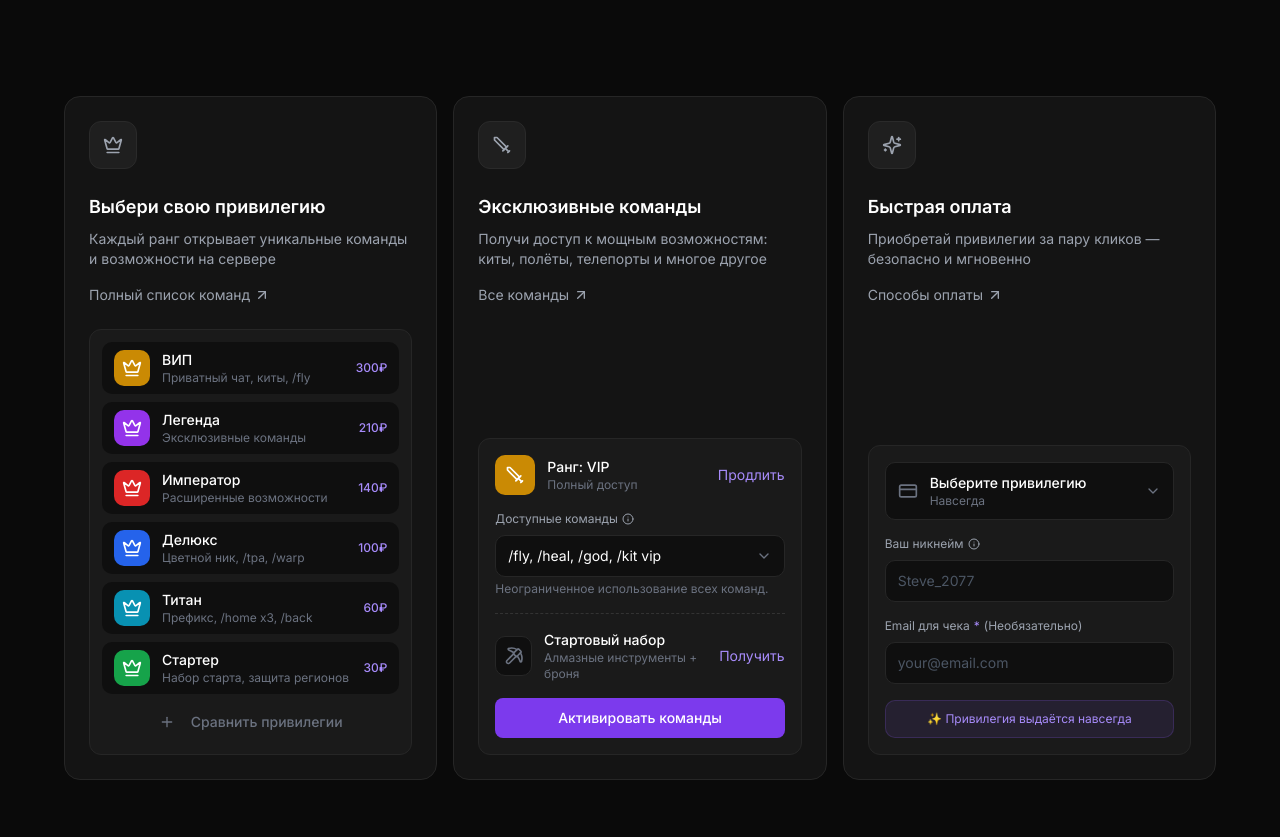
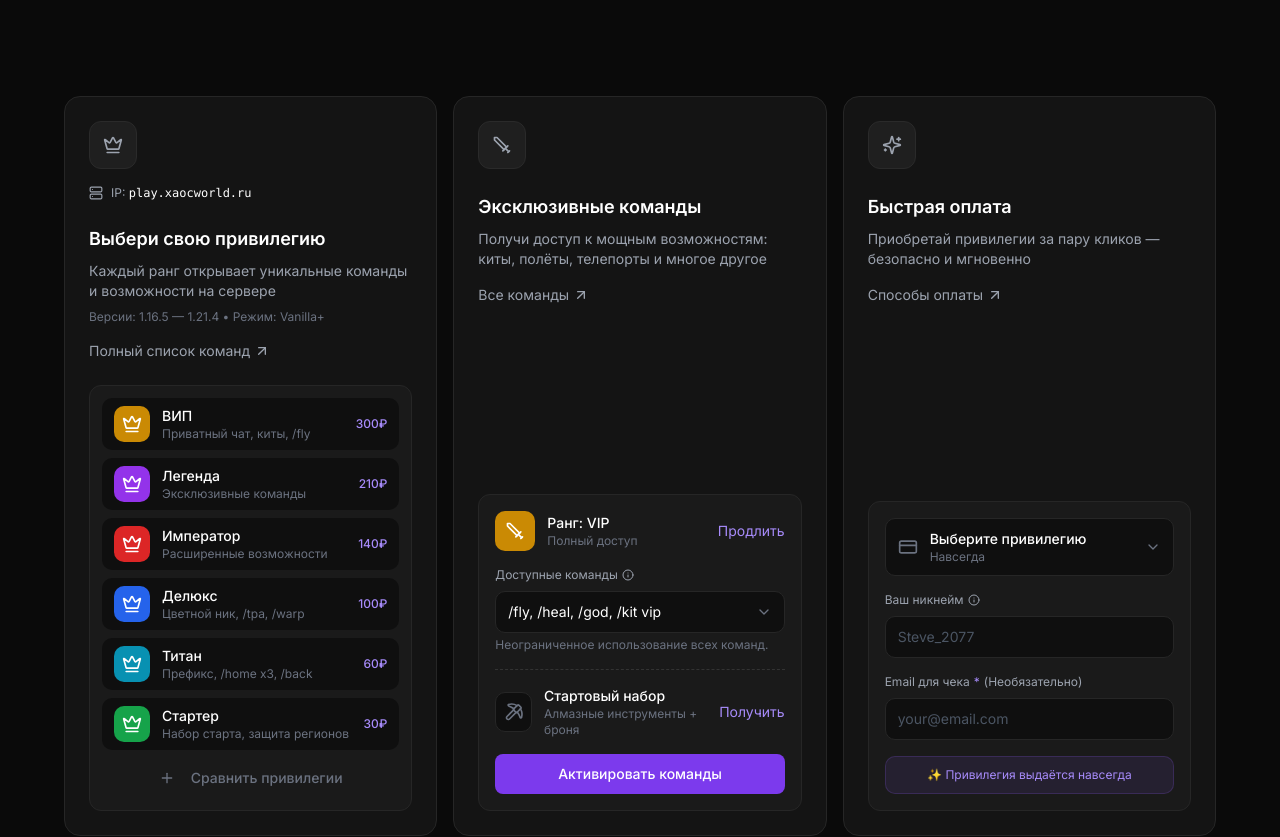
Before and after one commit to pr-poehali-dev/data-sync-initiative-1, a React (Vite) app: page / in a window 1280 px wide. Shown: the part 3258-4095 px from the top of the page. Built offline with nearby package versions, Linux system fonts and the light colour scheme.

Commit message:
Добавлена информация о сервере в иконку

```diff
--- a/src/components/feature-cards/LinkAccountsCard.tsx
+++ b/src/components/feature-cards/LinkAccountsCard.tsx
@@ -1,4 +1,4 @@
-import { Crown, ArrowUpRight, Plus } from "lucide-react"
+import { Crown, ArrowUpRight, Plus, Server } from "lucide-react"
 import { Avatar, AvatarFallback, AvatarImage } from "@/components/ui/avatar"
 import { Button } from "@/components/ui/button"
 
@@ -14,12 +14,19 @@ const privileges = [
 export function LinkAccountsCard() {
   return (
     <div className="rounded-2xl bg-[#141414] border border-[#262626] p-6 flex flex-col">
-      <div className="mb-6 flex h-12 w-12 items-center justify-center rounded-xl bg-[#1f1f1f] border border-[#2a2a2a]">
-        <Crown className="h-5 w-5 text-gray-400" />
+      <div className="mb-6">
+        <div className="flex h-12 w-12 items-center justify-center rounded-xl bg-[#1f1f1f] border border-[#2a2a2a] mb-4">
+          <Crown className="h-5 w-5 text-gray-400" />
+        </div>
+        <div className="flex items-center gap-2 text-xs text-gray-400">
+          <Server className="h-3.5 w-3.5" />
+          <span>IP: <span className="text-white font-mono">play.xaocworld.ru</span></span>
+        </div>
       </div>
 
       <h3 className="mb-2 text-lg font-semibold text-white">Выбери свою привилегию</h3>
-      <p className="mb-4 text-sm text-gray-400">Каждый ранг открывает уникальные команды и возможности на сервере</p>
+      <p className="mb-2 text-sm text-gray-400">Каждый ранг открывает уникальные команды и возможности на сервере</p>
+      <p className="mb-4 text-xs text-gray-500">Версии: 1.16.5 — 1.21.4 • Режим: Vanilla+</p>
 
       <a href="#" className="mb-6 inline-flex items-center text-sm text-gray-400 hover:text-white transition-colors">
         Полный список команд <ArrowUpRight className="ml-1 h-4 w-4" />
```
